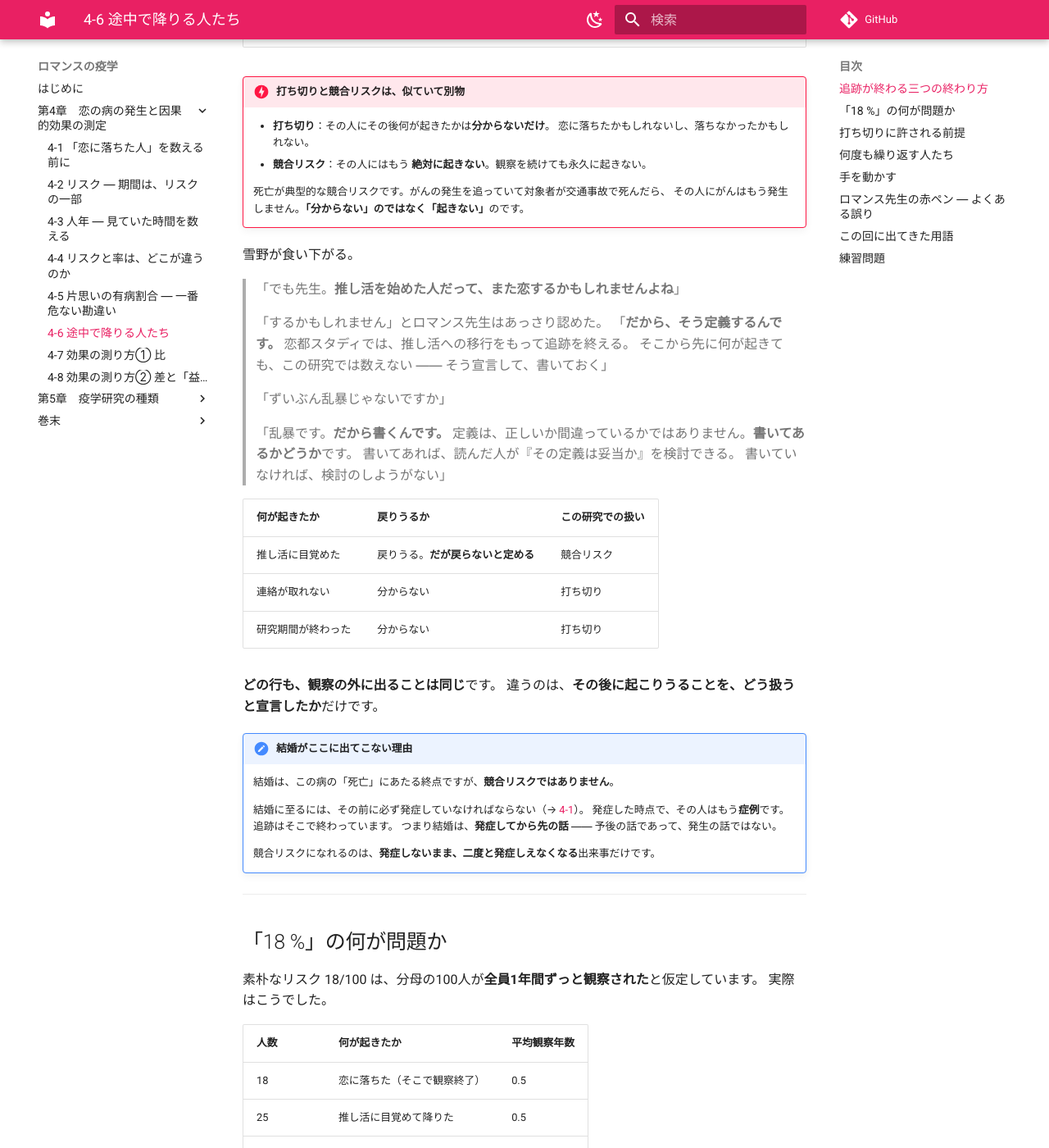
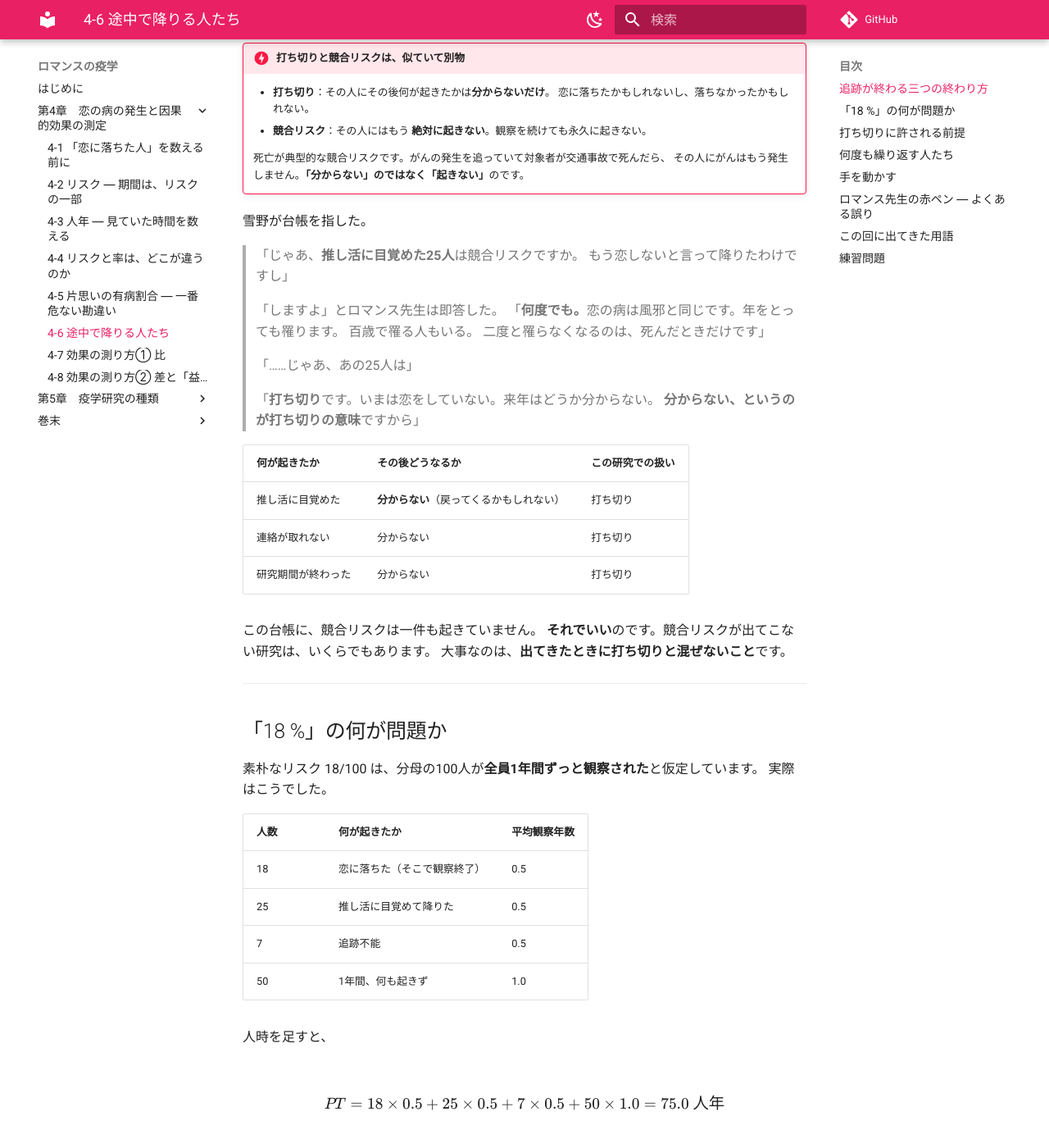
Before and after one commit to ichirio/romance-ekigaku, an MkDocs documentation site: the page built from docs/ch04/ch04-06.md, in a window 1280 px wide and 1400 px high, scrolled down 823 px. Shown: the whole window at 82% size. Built offline with MkDocs 1.6.1 and Material for MkDocs 9.7.7, drawn with Linux system fonts in a browser that asks for light colours; comment, search, counter and statistics services are not loaded; some of the changed text lies outside the part shown.

Commit message:
結婚＝死亡をやめ、競合リスクを死亡だけに戻す
恋の病は風邪と同じで何度でも罹る。百歳で罹る人もいる。
二度と罹らなくする出来事は、結局のところ死亡しかない。

## 4-1

状態図から終点を外した。状態は三つ（感受性・片思い期・恋愛期）だけで、
結婚は状態ではない。結婚しても恋愛期が続いているだけで、別れれば
感受性に戻る。人生の墓場の一節も削除。

  図に終点はありません。恋の病を二度と起こさなくする出来事が、ないからです。
  結婚しても終わりません。年をとっても終わりません。百歳で罹る人もいます。
  終わるのは、死んだときだけ ―― 疫学が競合リスクと呼ぶのは、
  そういう出来事のことです。

## 4-6

推し活離脱を競合リスクから打ち切りへ。これまでは「戻りうるが戻らないと
定める」という宣言で押し切っていたが、正味ごまかしだった。素直に
打ち切りにしたほうが、打ち切りの定義（その後が分からない）そのものになる。

  「じゃあ、推し活に目覚めた25人は競合リスクですか」
  「しますよ。何度でも。恋の病は風邪と同じです。年をとっても罹ります。
   百歳で罹る人もいる。二度と罹らなくなるのは、死んだときだけです」
  「……じゃあ、あの25人は」
  「打ち切りです。いまは恋をしていない。来年はどうか分からない。
   分からない、というのが打ち切りの意味ですから」

この台帳に競合リスクは一件も起きていない、と明記した。競合リスクが
出てこない研究はいくらでもあり、大事なのは出てきたときに混ぜないこと。

練習問1 の正解も死亡へ。推し活を誤答選択肢に置いて、
「可能性が残っているなら打ち切り」という判定基準を解答に書いた。

## 数値

分類が変わっただけで観察年数は同じ。人年 75.0、発生率 0.24/人年、
1年リスク 21.3 % はいずれも不変。

Co-Authored-By: Claude Opus 5 <noreply@anthropic.com>

```diff
--- a/docs/ch04/ch04-06.md
+++ b/docs/ch04/ch04-06.md
@@ -26,8 +26,8 @@
 | 終わり方 | 恋都での例 | 疫学用語 | 分子に入るか |
 |---|---|---|---|
 | **アウトカムが起きた** | 恋に落ちた | 事象・発生 | **入る** |
-| **観察が途切れた** | 転勤、連絡不通、研究終了 | **打ち切り**（censoring） | 入らない |
-| **もう起こりえなくなった** | 推し活に目覚め、恋愛から離れた | **競合リスク**（competing risk） | 入らない |
+| **観察が途切れた** | 留学、連絡不通、研究終了 | **打ち切り**（censoring） | 入らない |
+| **もう起こりえなくなった** | 亡くなった | **競合リスク**（competing risk） | 入らない |
 
 !!! danger "打ち切りと競合リスクは、似ていて別物"
     - **打ち切り**：その人にその後何が起きたかは**分からないだけ**。
@@ -37,39 +37,30 @@
     死亡が典型的な競合リスクです。がんの発生を追っていて対象者が交通事故で死んだら、
     その人にがんはもう発生しません。**「分からない」のではなく「起きない」**のです。
 
-雪野が食い下がる。
+雪野が台帳を指した。
 
-> 「でも先生。**推し活を始めた人だって、また恋するかもしれませんよね**」
+> 「じゃあ、**推し活に目覚めた25人**は競合リスクですか。
+> もう恋しないと言って降りたわけですし」
 
-> 「するかもしれません」とロマンス先生はあっさり認めた。
-> 「**だから、そう定義するんです。**
-> 恋都スタディでは、推し活への移行をもって追跡を終える。
-> そこから先に何が起きても、この研究では数えない ―― そう宣言して、書いておく」
+> 「しますよ」とロマンス先生は即答した。
+> 「**何度でも。**恋の病は風邪と同じです。年をとっても罹ります。
+> 百歳で罹る人もいる。
+> 二度と罹らなくなるのは、死んだときだけです」
 
-> 「ずいぶん乱暴じゃないですか」
+> 「……じゃあ、あの25人は」
 
-> 「乱暴です。**だから書くんです。**
-> 定義は、正しいか間違っているかではありません。**書いてあるかどうか**です。
-> 書いてあれば、読んだ人が『その定義は妥当か』を検討できる。
-> 書いていなければ、検討のしようがない」
+> 「**打ち切り**です。いまは恋をしていない。来年はどうか分からない。
+> **分からない、というのが打ち切りの意味**ですから」
 
-| 何が起きたか | 戻りうるか | この研究での扱い |
+| 何が起きたか | その後どうなるか | この研究での扱い |
 |---|---|---|
-| 推し活に目覚めた | 戻りうる。**だが戻らないと定める** | 競合リスク |
+| 推し活に目覚めた | **分からない**（戻ってくるかもしれない） | 打ち切り |
 | 連絡が取れない | 分からない | 打ち切り |
 | 研究期間が終わった | 分からない | 打ち切り |
 
-**どの行も、観察の外に出ることは同じ**です。
-違うのは、**その後に起こりうることを、どう扱うと宣言したか**だけです。
-
-!!! note "結婚がここに出てこない理由"
-    結婚は、この病の「死亡」にあたる終点ですが、**競合リスクではありません**。
-
-    結婚に至るには、その前に必ず発症していなければならない（→ [4-1](ch04-01.md)）。
-    発症した時点で、その人はもう**症例**です。追跡はそこで終わっています。
-    つまり結婚は、**発症してから先の話** ―― 予後の話であって、発生の話ではない。
-
-    競合リスクになれるのは、**発症しないまま、二度と発症しえなくなる**出来事だけです。
+この台帳に、競合リスクは一件も起きていません。
+**それでいい**のです。競合リスクが出てこない研究は、いくらでもあります。
+大事なのは、**出てきたときに打ち切りと混ぜないこと**です。
 
 ---
 
@@ -237,8 +228,8 @@ $$
 
 | 用語 | English | この回での意味 |
 |---|---|---|
-| 打ち切り | censoring | 転勤・連絡不通で追跡が終わる |
-| 競合リスク | competing risk | 推し活に目覚めて恋愛市場を降りる |
+| 打ち切り | censoring | 留学・連絡不通・推し活で追跡が終わる |
+| 競合リスク | competing risk | 死亡など、もう起こりえなくする出来事 |
 | 無情報打ち切り | non-informative censoring | 降りた人も残った人と同じだった、という前提 |
 | 再び感受性者になる | return to risk set | 失恋して再び恋に落ちうる状態に戻る |
 | 繰り返す事象 | recurrent events | 年に何度も失恋する |
@@ -251,20 +242,22 @@ $$
 
 1. 研究期間が終了した
 2. 対象者が留学で1年間大学を離れた
-3. 対象者が推し活に目覚め、恋愛から完全に離れた
-4. 対象者が調査票を返送しなくなった
+3. 対象者が亡くなった
+4. 対象者が推し活に目覚め、恋愛から遠ざかった
 
 ??? success "解答"
     **3。**
 
-    ただし、3 が競合リスクなのは**恋都スタディがそう定めたから**です。
-    推し活を始めた人が物理的に恋をできなくなるわけではありません。
-    「推し活への移行をもって追跡を終える」と**宣言してある**ので、
-    その後は起こりえないものとして扱います。
+    亡くなった人には、もう恋の病は起きません。
+    「分からない」のではなく「**起きない**」ので、競合リスクです。
 
     1・2・4 はいずれも**打ち切り**です。
     その後どうなったかが**分からなくなった**だけで、
     起こりうること自体は変わっていません。
+
+    4 に迷ったなら、こう考えます ――
+    その人は来年また誰かを好きになるかもしれない。
+    **可能性が残っているなら、それは打ち切り**です。
 
 ---
 
```
Also changed, not shown: other parts of docs/ch04/ch04-06.md (+1 -1 lines), docs/ch04/ch04-01.md (+7 -11 lines), docs/glossary.md (+3 -3 lines).
